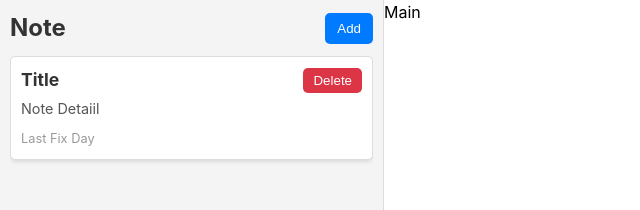
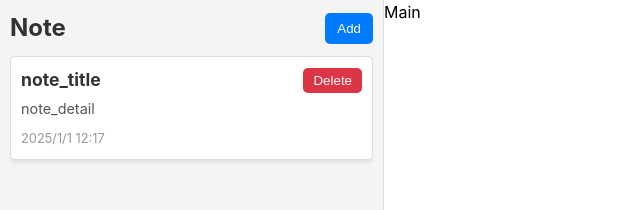
Before and after one commit to OBookBook/react-note-APP, a React (Vite) app: page / in a window 1280 px wide. Both pictures are taken after a click on the button "Add". Shown: the top 210 px of the page, without its empty margins (0-640 px from the left). Built offline with nearby package versions, Linux system fonts and the light colour scheme.

Commit message:
add note data map

```diff
--- a/src/App.tsx
+++ b/src/App.tsx
@@ -27,7 +27,7 @@
   return (
     <>
       <div className="App">
-        <Sidebar onAddNote={onAddNote} />
+        <Sidebar onAddNote={onAddNote} notes={notes} />
         <Main />
       </div>
     </>
--- a/src/components/Sidebar.tsx
+++ b/src/components/Sidebar.tsx
@@ -1,6 +1,6 @@
 import "./Sidebar.css";
 
-const Sidebar = ({ onAddNote }) => {
+const Sidebar = ({ onAddNote, notes }) => {
   return (
     <div className="app-sidebar">
       <div className="app-sidebar-header">
@@ -8,14 +8,21 @@
         <button onClick={onAddNote}>Add</button>
       </div>
       <div className="app-sidebar-notes">
-        <div className="app-sidebar-note">
-          <div className="sidebar-note-title">
-            <strong>Title</strong>
-            <button>Delete</button>
+        {notes.map((note) => (
+          <div className="app-sidebar-note">
+            <div className="sidebar-note-title">
+              <strong>{note.title}</strong>
+              <button>Delete</button>
+            </div>
+            <p>{note.content}</p>
+            <small>
+              {new Date(note.modDate).toLocaleDateString("ja-JP", {
+                hour: "2-digit",
+                minute: "2-digit",
+              })}
+            </small>
           </div>
-          <p>Note Detaiil</p>
-          <small>Last Fix Day</small>
-        </div>
+        ))}
       </div>
     </div>
   );
```
